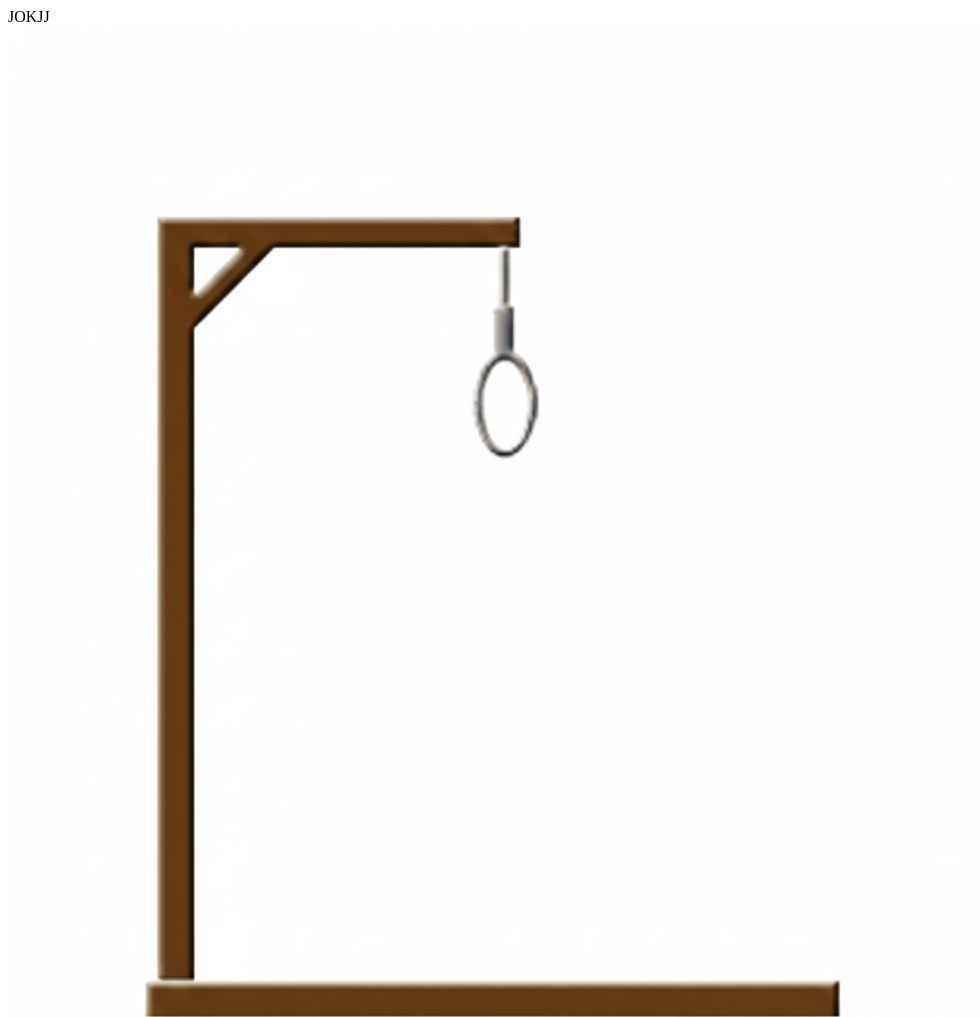
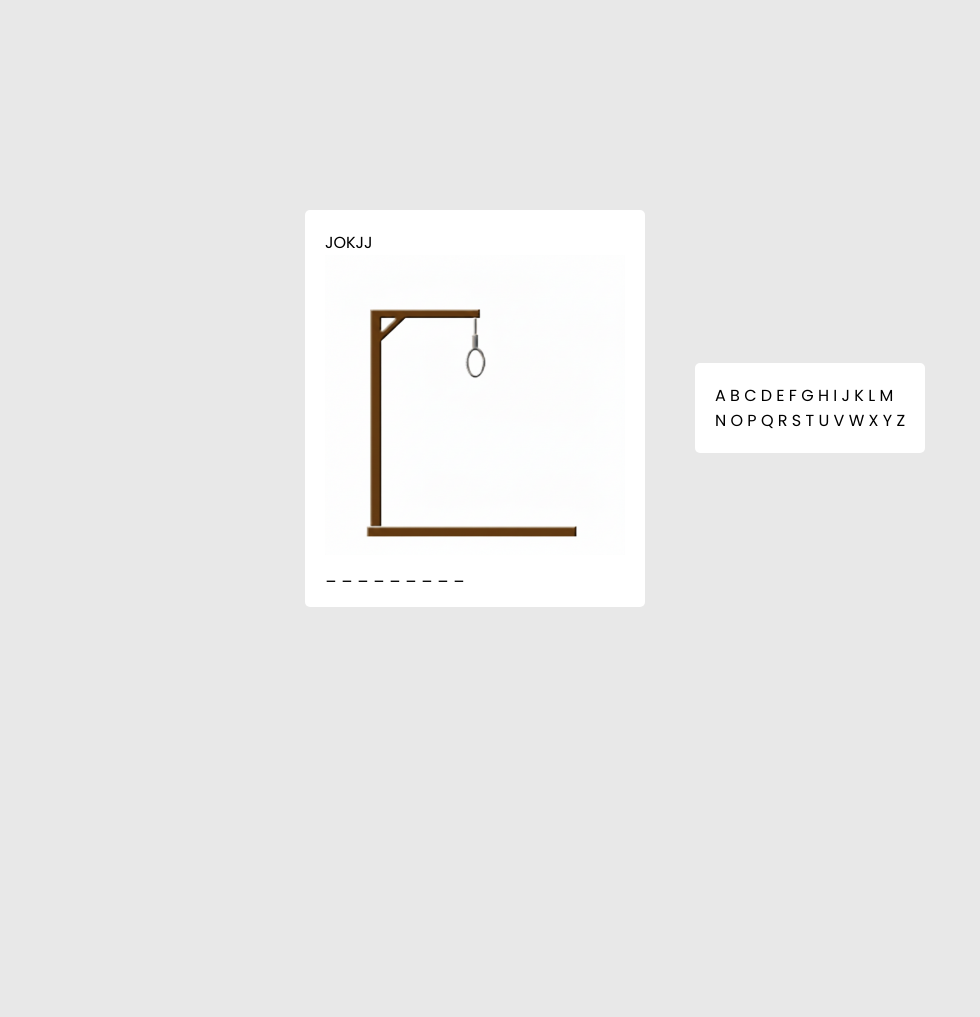
Before and after one commit to ericksantanay/jogo-da-forca-js, a plain HTML site: page index.html in a window 1280 px wide. Shown: the top 1017 px of the page, without its empty margins (0-980 px from the left). After the commit the page ends 816 px from the top, so only its background shows below. Drawn offline with Linux system fonts and the light colour scheme.

Commit message:
Iniciado

```diff
--- a/index.html
+++ b/index.html
@@ -15,7 +15,7 @@
 
         <div id="boneco">
 
-            <img src="images/parte1.png" alt="">
+            <img src="images/parte1.png" alt="Forca">
 
         </div>
 
--- a/style.css
+++ b/style.css
@@ -0,0 +1,22 @@
+@import url('https://fonts.googleapis.com/css2?family=Poppins:ital,wght@0,100;0,200;0,300;0,400;0,500;0,600;0,700;0,800;0,900;1,100;1,200;1,300;1,400;1,500;1,600;1,700;1,800;1,900&display=swap');
+
+body {
+    font-family: "Poppins", sans-serif;
+    height: 100vh;
+    display: flex;
+    align-items: center;
+    justify-content: center;
+    background-color: rgb(232, 232, 232);
+}
+
+#container,.opcoes {
+    border-radius: 5px;
+    padding: 20px;
+    background-color: white;
+    margin-right: 50px;
+}
+
+#boneco > img {
+    width: 300px;
+    height: 300px;
+}
```
